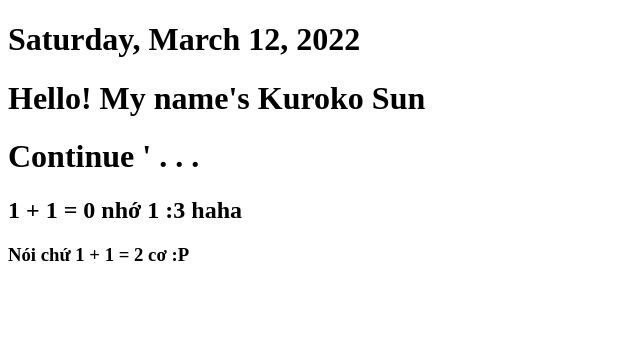
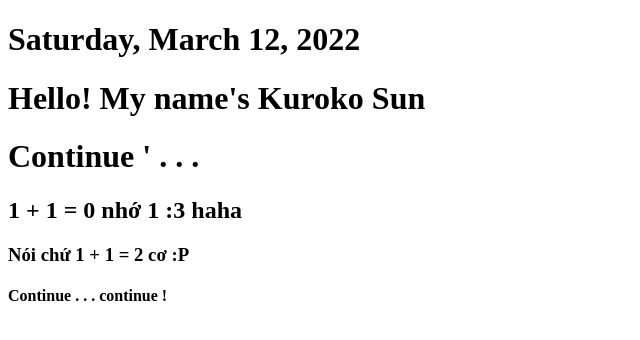
Before and after one commit to KurokoSun/DemoGithub0312022, a plain HTML site: page index.html in a window 1280 px wide. Shown: the whole page, without its empty margins (0-640 px from the left). Drawn offline with Linux system fonts and the light colour scheme.

Commit message:
update at feature-test

```diff
--- a/index.html
+++ b/index.html
@@ -13,5 +13,7 @@
 
     <h2>1 + 1 = 0 nhớ 1 :3 haha</h2>
     <h3>Nói chứ 1 + 1 = 2 cơ :P</h3>
+
+    <h4>Continue . . . continue !</h4>
 </body>
 </html>
```
